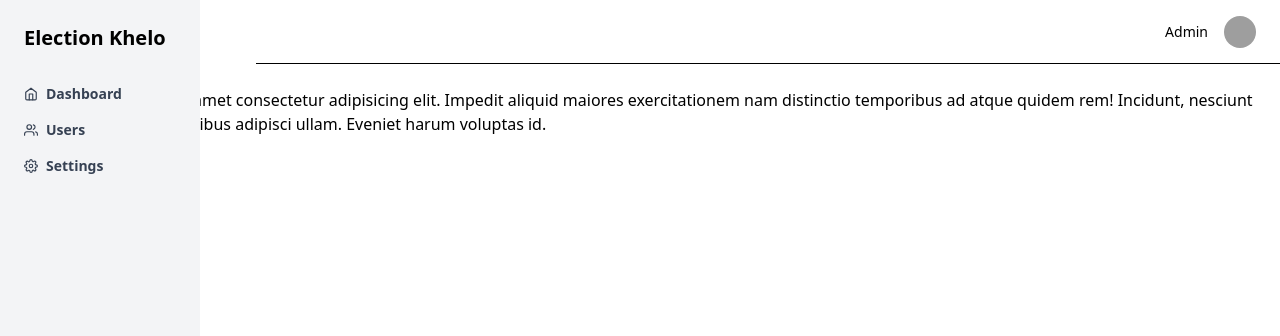
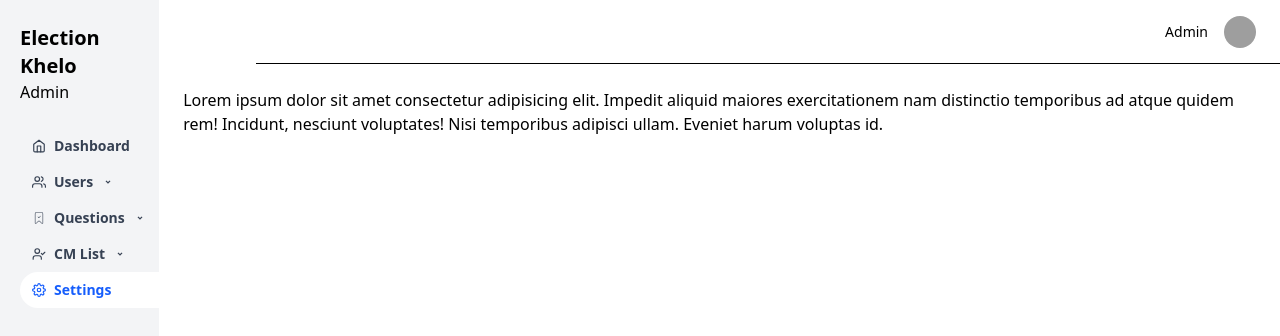
Before and after one commit to Ankitjnvynr/election-khelo-admin, a Next.js app: page /settings in a window 1280 px wide. Shown: the top 336 px of the page. Built offline with nearby package versions, Linux system fonts and the light colour scheme; grey boxes are pictures that could not be loaded.

Commit message:
added the sidebar

```diff
--- a/src/app/(protected)/layout.tsx
+++ b/src/app/(protected)/layout.tsx
@@ -6,7 +6,10 @@ import Topbar from "@/components/Topbar"
 const Layout = ({ children }: { children: React.ReactNode }) => {
     return (
         <div className="flex">
+            <div className="w-64 ">
                 <Sidebar />
+
+            </div>
             <div className="">
                 <Topbar />
                 <main className="p-6 mt-16">{children}</main>
--- a/src/components/Sidebar.jsx
+++ b/src/components/Sidebar.jsx
@@ -1,27 +1,121 @@
-// app/components/Sidebar.tsx
-import Link from "next/link"
-import { FiHome, FiUsers, FiSettings } from 'react-icons/fi'
+'use client';
+
+import Link from 'next/link';
+import { usePathname } from 'next/navigation';
+import { FiHome, FiUsers, FiSettings } from 'react-icons/fi';
+import { useState } from 'react';
+import { RiArrowDropDownLine } from 'react-icons/ri';
+import { CiBookmarkCheck } from 'react-icons/ci';
+import { LuUserCheck } from 'react-icons/lu';
+
+const menuItems = [
+  {
+    name: 'Dashboard',
+    icon: <FiHome />,
+    path: '/',
+  },
+  {
+    name: 'Users',
+    icon: <FiUsers />,
+    subMenu: [
+      { name: 'All Users', path: '/users' },
+      { name: 'Add User', path: '/users/add' },
+    ],
+  },
+  {
+    name: 'Questions',
+    icon: <CiBookmarkCheck />,
+    subMenu: [
+      { name: 'All Questions', path: '/users' },
+      { name: 'Add Question', path: '/users/add' },
+    ],
+  },
+  {
+    name: 'CM List',
+    icon: <LuUserCheck />,
+    subMenu: [
+      { name: 'All CM', path: '/users' },
+      { name: 'Add CM', path: '/users/add' },
+    ],
+  },
+  {
+    name: 'Settings',
+    icon: <FiSettings />,
+    path: '/settings',
+  },
+];
 
 const Sidebar = () => {
+  const pathname = usePathname();
+  const [openMenus, setOpenMenus] = useState({});
+
+  const toggleMenu = (name) => {
+    setOpenMenus((prev) => ({
+      ...prev,
+      [name]: !prev[name],
+    }));
+  };
+
+  const isActive = (path) => pathname === path;
+
   return (
-    <aside className="w-50 bg-gray-100 h-screen p-6  fixed top-0 left-0">
-      <h2 className="text-xl font-bold mb-8">Election Khelo</h2>
-      <nav className="space-y-4 text-sm font-semibold">
-        <Link href="/" className="flex items-center space-x-2 text-gray-700 hover:text-blue-600">
-          <FiHome />
-          <span>Dashboard</span>
-        </Link>
-        <Link href="/users" className="flex items-center space-x-2 text-gray-700 hover:text-blue-600">
-          <FiUsers />
-          <span>Users</span>
-        </Link>
-        <Link href="/settings" className="flex items-center space-x-2 text-gray-700 hover:text-blue-600">
-          <FiSettings />
-          <span>Settings</span>
-        </Link>
+    <aside className="w-full bg-gray-100 h-screen p-0 py-6 pl-5 top-0 left-0">
+      <h2 className="text-xl font-bold">Election Khelo</h2>
+      <h2 className="mb-6">Admin</h2>
+
+      <nav className="space-y-0 text-sm font-semibold">
+        {menuItems.map((item) => {
+          const hasSubMenu = !!item.subMenu;
+          const isMenuOpen = openMenus[item.name];
+
+          const menuItemClass = `flex items-center space-x-2 cursor-pointer px-3 py-2 rounded-l-full transition ${
+            isActive(item.path ?? '') ? 'bg-white text-blue-600' : 'text-gray-700 hover:text-blue-600'
+          }`;
+
+          return (
+            <div key={item.name}>
+              {hasSubMenu ? (
+                // Menu with submenu — not a link
+                <div
+                  onClick={() => toggleMenu(item.name)}
+                  className={menuItemClass}
+                >
+                  <span>{item.icon}</span>
+                  <span>{item.name}</span>
+                  <RiArrowDropDownLine />
+                </div>
+              ) : (
+                // Menu without submenu — link
+                <Link href={item.path} className={menuItemClass}>
+                  <span>{item.icon}</span>
+                  <span>{item.name}</span>
+                </Link>
+              )}
+
+              {/* Submenu */}
+              {hasSubMenu && isMenuOpen && (
+                <div className="ml-6 mt-1 space-y-1">
+                  {item.subMenu.map((sub) => (
+                    <Link
+                      key={sub.name}
+                      href={sub.path}
+                      className={`block px-3 py-1 rounded transition ${
+                        isActive(sub.path)
+                          ? 'bg-white text-blue-600'
+                          : 'text-gray-600 hover:text-blue-600'
+                      }`}
+                    >
+                      {sub.name}
+                    </Link>
+                  ))}
+                </div>
+              )}
+            </div>
+          );
+        })}
       </nav>
     </aside>
-  )
-}
+  );
+};
 
-export default Sidebar
+export default Sidebar;
```
Lines whose indentation alone changed are shown as unchanged.
